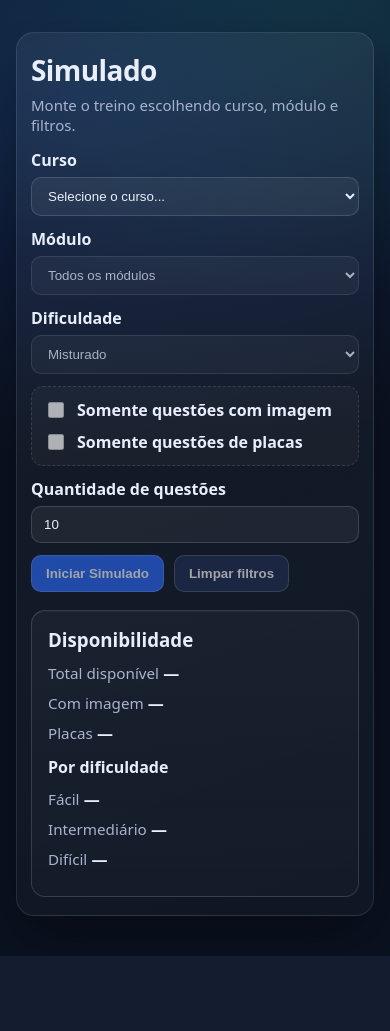
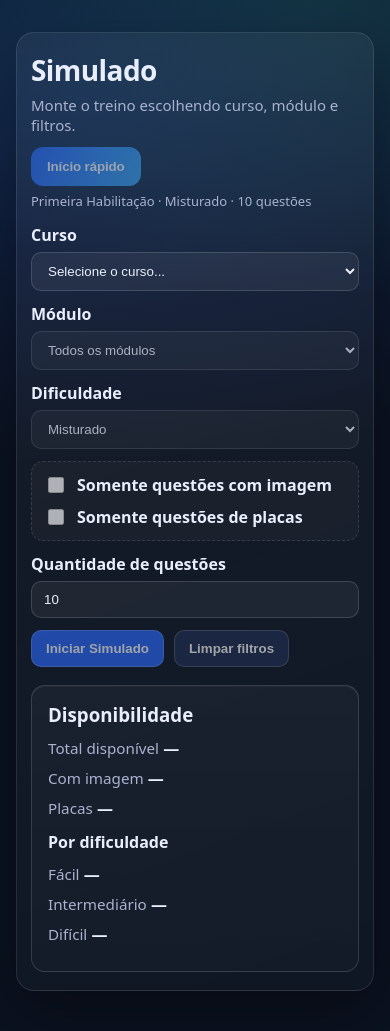
Before and after one commit to AlexBrazil/banco_provas_senatran, a Django app: page /simulado/ in a window 390 px wide. Before the commit the page ends 956 px from the top, so only its background shows below. Run offline with Django 5.2, Linux system fonts and the light colour scheme; data that the repository does not hold is empty; parts of the project's set-up code (start-up, migrations or seed data) failed here and were passed over.

Commit message:
Add botão de Inicio Rápido

```diff
--- a/banco_questoes/templates/simulado/config.html
+++ b/banco_questoes/templates/simulado/config.html
@@ -15,6 +15,18 @@
             <div>
                 <h1 class="simulado-title">Simulado</h1>
                 <p class="simulado-subtitle">Monte o treino escolhendo curso, módulo e filtros.</p>
+            </div>
+            <div class="simulado-quick">
+                <button
+                    type="button"
+                    id="btn-inicio-rapido"
+                    class="btn-rapido"
+                    data-curso-id="{{ quick_curso_id|default_if_none:'' }}"
+                    {% if not quick_curso_id %}disabled title="Curso padrão não encontrado"{% endif %}
+                >
+                    Início rápido
+                </button>
+                <p class="simulado-quick-hint">Primeira Habilitação · Misturado · 10 questões</p>
             </div>
         </div>
 
--- a/banco_questoes/views_simulado.py
+++ b/banco_questoes/views_simulado.py
@@ -29,7 +29,16 @@
 @require_http_methods(["GET"])
 def simulado_config(request: HttpRequest) -> HttpResponse:
     cursos = Curso.objects.filter(ativo=True).order_by("nome")
-    return render(request, "simulado/config.html", {"cursos": cursos})
+    quick_curso_id = (
+        Curso.objects.filter(ativo=True, nome__iexact="Primeira Habilitação")
+        .values_list("id", flat=True)
+        .first()
+    )
+    return render(
+        request,
+        "simulado/config.html",
+        {"cursos": cursos, "quick_curso_id": quick_curso_id},
+    )
 
 @require_http_methods(["POST"])
 def simulado_iniciar(request: HttpRequest) -> HttpResponse:
--- a/static/Simulado/simulado.css
+++ b/static/Simulado/simulado.css
@@ -178,6 +178,39 @@
   color: var(--muted);
   font-size: 15px;
 }
+
+.simulado-quick {
+  display: flex;
+  flex-direction: column;
+  align-items: flex-end;
+  gap: 6px;
+}
+
+.btn-rapido {
+  border: none;
+  padding: 12px 16px;
+  border-radius: 12px;
+  background: linear-gradient(120deg, #2b6cff, #3fa9f5);
+  color: #fff;
+  font-weight: 700;
+  letter-spacing: -0.01em;
+  cursor: pointer;
+  box-shadow: 0 10px 30px rgba(59,130,246,.35);
+}
+
+.btn-rapido:disabled {
+  opacity: 0.55;
+  cursor: not-allowed;
+  box-shadow: none;
+}
+
+.simulado-quick-hint {
+  margin: 0;
+  font-size: 13px;
+  color: var(--muted);
+}
+
+.simulado-quick-hint strong { color: var(--text); }
 
 .simulado-grid {
   display: grid;
@@ -508,6 +541,15 @@
     padding: 18px 14px;
   }
 
+  .simulado-header {
+    flex-direction: column;
+    align-items: flex-start;
+  }
+
+  .simulado-quick {
+    align-items: flex-start;
+  }
+
   .form-group--short {
     max-width: 100%;
   }
--- a/static/Simulado/simulado.js
+++ b/static/Simulado/simulado.js
@@ -10,6 +10,7 @@
 
   const btnIniciar = $("#btn-iniciar");
   const btnLimpar = $("#btn-limpar");
+  const btnInicioRapido = $("#btn-inicio-rapido");
 
   const statTotalDisponivel = $("#stat-total");
   const statComImagem = $("#stat-imagem");
@@ -206,4 +207,41 @@
   setEnabled(btnIniciar, false);
   setEnabled(btnLimpar, false);
   resetStatsUI();
+
+  // Início rápido: preenche filtros e envia com o curso padrão
+  if (btnInicioRapido) {
+    const quickCursoId = btnInicioRapido.dataset.cursoId || "";
+    if (!quickCursoId) {
+      setEnabled(btnInicioRapido, false);
+    } else {
+      btnInicioRapido.addEventListener("click", async () => {
+        try {
+          clearError();
+          curso.value = quickCursoId;
+          modulo.value = "";
+          dificuldade.value = "";
+          comImagem.checked = false;
+          soPlacas.checked = false;
+          qtd.value = "10";
+
+          // habilita campos necessários
+          setEnabled(modulo, true);
+          setEnabled(dificuldade, true);
+          setEnabled(qtd, true);
+          setEnabled(comImagem, true);
+          setEnabled(soPlacas, true);
+          setEnabled(btnLimpar, true);
+          setEnabled(btnIniciar, true);
+
+          // tenta carregar módulos/stats, mas não bloqueia o submit
+          try { await loadModulos(quickCursoId); } catch (e) { /* ignore */ }
+          try { await refreshStats(); } catch (e) { /* ignore */ }
+
+          document.getElementById("simulado-form").submit();
+        } catch (e) {
+          showError(e.message);
+        }
+      });
+    }
+  }
 })();
```
